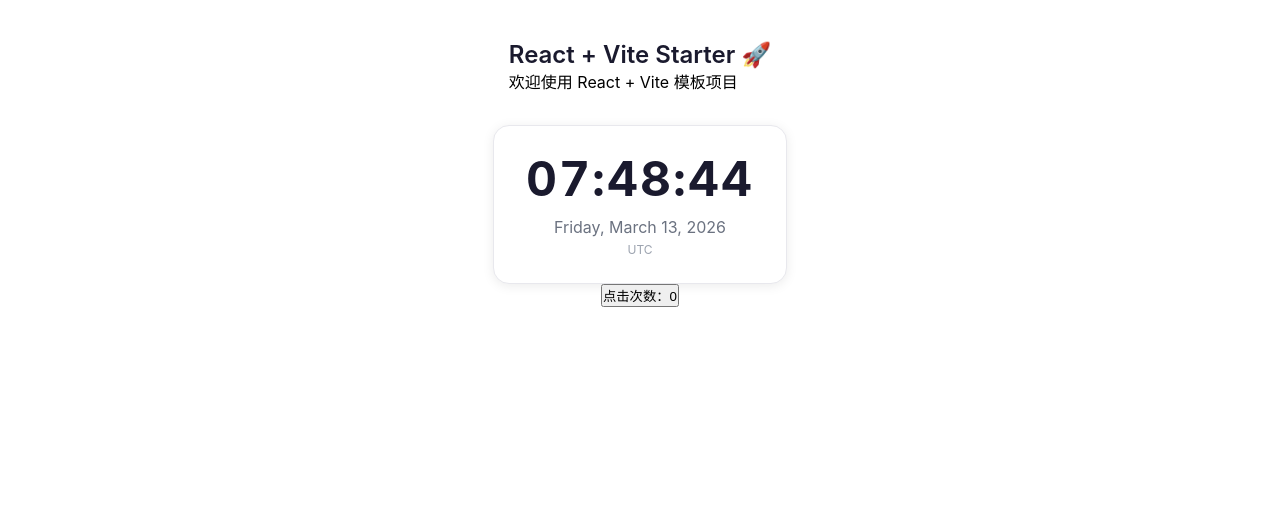
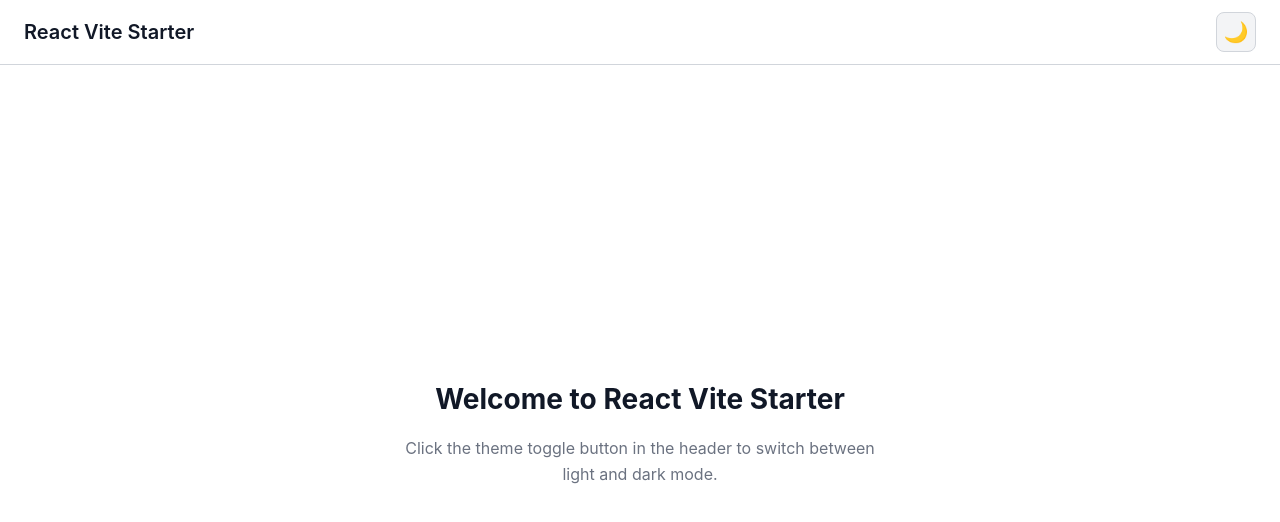
Before and after one commit to hermercy77/react-vite-starter, a React (Vite) app: page / in a window 1280 px wide. Shown: the top 522 px of the page. Built offline with nearby package versions, Linux system fonts and the light colour scheme.

Commit message:
feat: add a dark mode toggle button to the header

```diff
--- a/index.html
+++ b/index.html
@@ -1,10 +1,30 @@
 <!DOCTYPE html>
-<html lang="zh-CN">
+<html lang="en">
   <head>
     <meta charset="UTF-8" />
-    <link rel="icon" type="image/svg+xml" href="/vite.svg" />
     <meta name="viewport" content="width=device-width, initial-scale=1.0" />
-    <title>React + Vite Starter</title>
+    <title>React Vite Starter</title>
+    <script>
+      // Inline FOUC-prevention script: synchronously apply theme before first paint
+      (function () {
+        var STORAGE_KEY = 'theme-preference';
+        var theme = 'light';
+        try {
+          var stored = localStorage.getItem(STORAGE_KEY);
+          if (stored === 'light' || stored === 'dark') {
+            theme = stored;
+          } else if (window.matchMedia && window.matchMedia('(prefers-color-scheme: dark)').matches) {
+            theme = 'dark';
+          }
+        } catch (e) {
+          // localStorage unavailable — fall back to system or default
+          if (window.matchMedia && window.matchMedia('(prefers-color-scheme: dark)').matches) {
+            theme = 'dark';
+          }
+        }
+        document.documentElement.classList.add(theme);
+      })();
+    </script>
   </head>
   <body>
     <div id="root"></div>
--- a/src/App.css
+++ b/src/App.css
@@ -2,36 +2,32 @@
   min-height: 100vh;
   display: flex;
   flex-direction: column;
-  align-items: center;
-  padding: 40px 16px;
-  font-family: -apple-system, BlinkMacSystemFont, 'Segoe UI', Roboto,
-    'Helvetica Neue', Arial, sans-serif;
-}
-
-.app-header {
-  margin-bottom: 32px;
-}
-
-.app-header h1 {
-  font-size: 24px;
-  font-weight: 600;
-  color: #1a1a2e;
+  background: var(--color-bg, #ffffff);
+  color: var(--color-text-primary, #111827);
+  transition: background-color 0.2s ease, color 0.2s ease;
 }
 
 .app-main {
+  flex: 1;
   display: flex;
+  flex-direction: column;
+  align-items: center;
   justify-content: center;
-  align-items: flex-start;
-  width: 100%;
-  max-width: 1200px;
+  padding: 48px 24px;
+  text-align: center;
 }
 
-@media (prefers-color-scheme: dark) {
-  .app {
-    background: #121218;
-  }
+.app-main h2 {
+  margin: 0 0 16px;
+  font-size: 1.75rem;
+  font-weight: 700;
+}
 
-  .app-header h1 {
-    color: #e4e4e7;
-  }
+.app-main p {
+  margin: 0;
+  font-size: 1rem;
+  color: var(--color-text-secondary, #6b7280);
+  max-width: 480px;
+  line-height: 1.6;
+  transition: color 0.2s ease;
 }
--- a/src/App.jsx
+++ b/src/App.jsx
@@ -1,26 +1,20 @@
-import { useState } from 'react'
-import { Clock } from './components/Clock'
-import './App.css'
+import React from 'react';
+import Header from './components/Header.jsx';
+import { useTheme } from './hooks/useTheme.js';
+import './App.css';
 
 function App() {
-  const [count, setCount] = useState(0)
+  const { theme, toggleTheme } = useTheme();
 
   return (
     <div className="app">
-      <header className="app-header">
-        <h1>React + Vite Starter 🚀</h1>
-        <p>欢迎使用 React + Vite 模板项目</p>
-      </header>
+      <Header theme={theme} onToggleTheme={toggleTheme} />
       <main className="app-main">
-        <Clock hourCycle="h24" showSeconds={true} showDate={true} />
+        <h2>Welcome to React Vite Starter</h2>
+        <p>Click the theme toggle button in the header to switch between light and dark mode.</p>
       </main>
-      <div className="card">
-        <button onClick={() => setCount(c => c + 1)}>
-          点击次数：{count}
-        </button>
-      </div>
     </div>
-  )
+  );
 }
 
-export default App
+export default App;
--- /dev/null
+++ b/src/components/Header.css
@@ -0,0 +1,31 @@
+.app-header {
+  display: flex;
+  align-items: center;
+  justify-content: space-between;
+  padding: 12px 24px;
+  background: var(--color-bg-header, #ffffff);
+  border-bottom: 1px solid var(--color-border, #d1d5db);
+  position: sticky;
+  top: 0;
+  z-index: 100;
+  transition: background-color 0.2s ease, border-color 0.2s ease;
+}
+
+.header-left {
+  display: flex;
+  align-items: center;
+}
+
+.header-title {
+  margin: 0;
+  font-size: 1.25rem;
+  font-weight: 600;
+  color: var(--color-text-primary, #111827);
+  transition: color 0.2s ease;
+}
+
+.header-right {
+  display: flex;
+  align-items: center;
+  gap: 12px;
+}
--- /dev/null
+++ b/src/components/Header.jsx
@@ -0,0 +1,16 @@
+import React from 'react';
+import ThemeToggle from './ThemeToggle.jsx';
+import './Header.css';
+
+export default function Header({ theme, onToggleTheme }) {
+  return (
+    <header className="app-header">
+      <div className="header-left">
+        <h1 className="header-title">React Vite Starter</h1>
+      </div>
+      <div className="header-right">
+        <ThemeToggle theme={theme} onToggle={onToggleTheme} />
+      </div>
+    </header>
+  );
+}
--- /dev/null
+++ b/src/components/ThemeToggle.css
@@ -0,0 +1,34 @@
+.theme-toggle {
+  display: inline-flex;
+  align-items: center;
+  justify-content: center;
+  width: 40px;
+  height: 40px;
+  padding: 0;
+  border: 1px solid var(--color-border, #d1d5db);
+  border-radius: 8px;
+  background: var(--color-bg-toggle, #f3f4f6);
+  cursor: pointer;
+  transition: background-color 0.15s ease, border-color 0.15s ease, transform 0.15s ease;
+  flex-shrink: 0;
+}
+
+.theme-toggle:hover {
+  background: var(--color-bg-toggle-hover, #e5e7eb);
+  transform: scale(1.05);
+}
+
+.theme-toggle:focus-visible {
+  outline: 2px solid var(--color-focus-ring, #3b82f6);
+  outline-offset: 2px;
+}
+
+.theme-toggle:active {
+  transform: scale(0.95);
+}
+
+.theme-toggle-icon {
+  font-size: 20px;
+  line-height: 1;
+  user-select: none;
+}
--- /dev/null
+++ b/src/components/ThemeToggle.jsx
@@ -0,0 +1,21 @@
+import React from 'react';
+import './ThemeToggle.css';
+
+export default function ThemeToggle({ theme, onToggle }) {
+  const isDark = theme === 'dark';
+  const label = isDark ? '切换至浅色模式' : '切换至深色模式';
+
+  return (
+    <button
+      className="theme-toggle"
+      onClick={onToggle}
+      aria-label={label}
+      title={label}
+      type="button"
+    >
+      <span className="theme-toggle-icon" aria-hidden="true">
+        {isDark ? '☀️' : '🌙'}
+      </span>
+    </button>
+  );
+}
--- /dev/null
+++ b/src/hooks/useTheme.js
@@ -0,0 +1,96 @@
+import { useState, useEffect, useCallback } from 'react';
+
+const STORAGE_KEY = 'theme-preference';
+
+function getSystemTheme() {
+  if (typeof window === 'undefined') return 'light';
+  return window.matchMedia('(prefers-color-scheme: dark)').matches ? 'dark' : 'light';
+}
+
+function getStoredTheme() {
+  try {
+    const stored = localStorage.getItem(STORAGE_KEY);
+    if (stored === 'light' || stored === 'dark') {
+      return stored;
+    }
+  } catch {
+    // localStorage disabled or unavailable — silently ignore
+  }
+  return null;
+}
+
+function applyTheme(theme) {
+  const root = document.documentElement;
+  root.classList.remove('light', 'dark');
+  root.classList.add(theme);
+}
+
+function persistTheme(theme) {
+  try {
+    localStorage.setItem(STORAGE_KEY, theme);
+  } catch {
+    // localStorage disabled — silently ignore
+  }
+}
+
+export function useTheme() {
+  const [theme, setTheme] = useState(() => {
+    const stored = getStoredTheme();
+    return stored || getSystemTheme();
+  });
+
+  const [hasManualOverride, setHasManualOverride] = useState(() => {
+    return getStoredTheme() !== null;
+  });
+
+  // Apply theme to DOM whenever it changes
+  useEffect(() => {
+    applyTheme(theme);
+  }, [theme]);
+
+  // Listen for system theme changes
+  useEffect(() => {
+    const mediaQuery = window.matchMedia('(prefers-color-scheme: dark)');
+
+    const handleSystemChange = (e) => {
+      // Only follow system if user hasn't manually set a preference
+      if (!hasManualOverride) {
+        const newTheme = e.matches ? 'dark' : 'light';
+        setTheme(newTheme);
+      }
+    };
+
+    mediaQuery.addEventListener('change', handleSystemChange);
+    return () => mediaQuery.removeEventListener('change', handleSystemChange);
+  }, [hasManualOverride]);
+
+  // Listen for storage events (multi-tab sync)
+  useEffect(() => {
+    const handleStorage = (e) => {
+      if (e.key === STORAGE_KEY) {
+        if (e.newValue === 'light' || e.newValue === 'dark') {
+          setTheme(e.newValue);
+          setHasManualOverride(true);
+        } else if (e.newValue === null) {
+          // Storage was cleared
+          setHasManualOverride(false);
+          setTheme(getSystemTheme());
+        }
+      }
+    };
+
+    window.addEventListener('storage', handleStorage);
+    return () => window.removeEventListener('storage', handleStorage);
+  }, []);
+
+  const toggleTheme = useCallback(() => {
+    setTheme((prev) => {
+      const next = prev === 'dark' ? 'light' : 'dark';
+      persistTheme(next);
+      setHasManualOverride(true);
+      return next;
+    });
+  }, []);
+
+  return { theme, toggleTheme };
+}
--- a/src/index.css
+++ b/src/index.css
@@ -1,21 +1,56 @@
-/* Global reset & base styles */
+/* ===== Light Theme (default) ===== */
+:root,
+html.light {
+  --color-bg: #ffffff;
+  --color-bg-header: #ffffff;
+  --color-bg-toggle: #f3f4f6;
+  --color-bg-toggle-hover: #e5e7eb;
+  --color-text-primary: #111827;
+  --color-text-secondary: #6b7280;
+  --color-border: #d1d5db;
+  --color-focus-ring: #3b82f6;
+}
+
+/* ===== Dark Theme ===== */
+html.dark {
+  --color-bg: #111827;
+  --color-bg-header: #1f2937;
+  --color-bg-toggle: #374151;
+  --color-bg-toggle-hover: #4b5563;
+  --color-text-primary: #f9fafb;
+  --color-text-secondary: #9ca3af;
+  --color-border: #374151;
+  --color-focus-ring: #60a5fa;
+}
+
+/* ===== Global Reset & Base ===== */
 *,
 *::before,
 *::after {
   box-sizing: border-box;
-  margin: 0;
-  padding: 0;
 }
 
-html,
-body {
-  width: 100%;
-  height: 100%;
-  background-color: #ffffff;
+html {
+  line-height: 1.5;
   -webkit-font-smoothing: antialiased;
   -moz-osx-font-smoothing: grayscale;
 }
 
-#root {
-  min-height: 100vh;
+body {
+  margin: 0;
+  padding: 0;
+  font-family: -apple-system, BlinkMacSystemFont, 'Segoe UI', Roboto, 'Helvetica Neue', Arial,
+    sans-serif;
+  background-color: var(--color-bg);
+  color: var(--color-text-primary);
+  transition: background-color 0.2s ease, color 0.2s ease;
 }
+
+a {
+  color: var(--color-focus-ring);
+  text-decoration: none;
+}
+
+a:hover {
+  text-decoration: underline;
+}
```
Also changed, not shown: src/main.jsx (+5 -5 lines).
